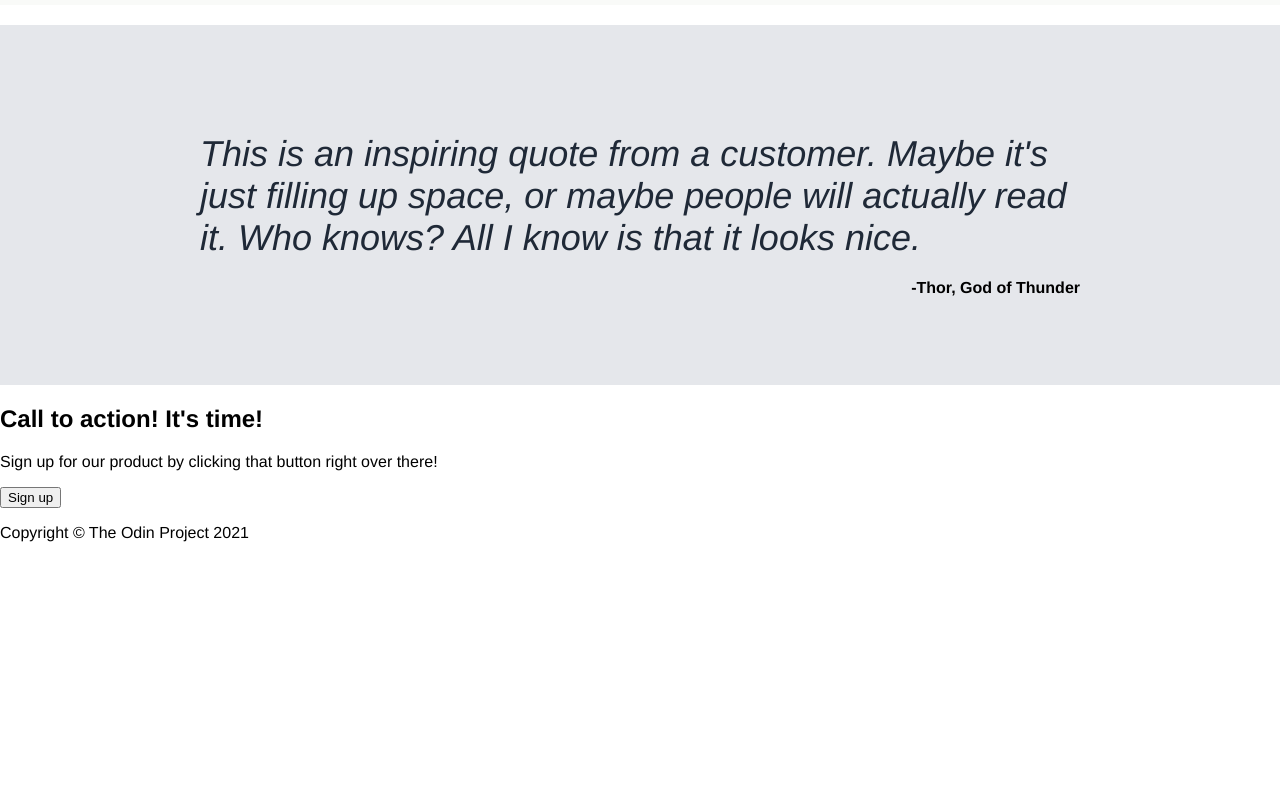
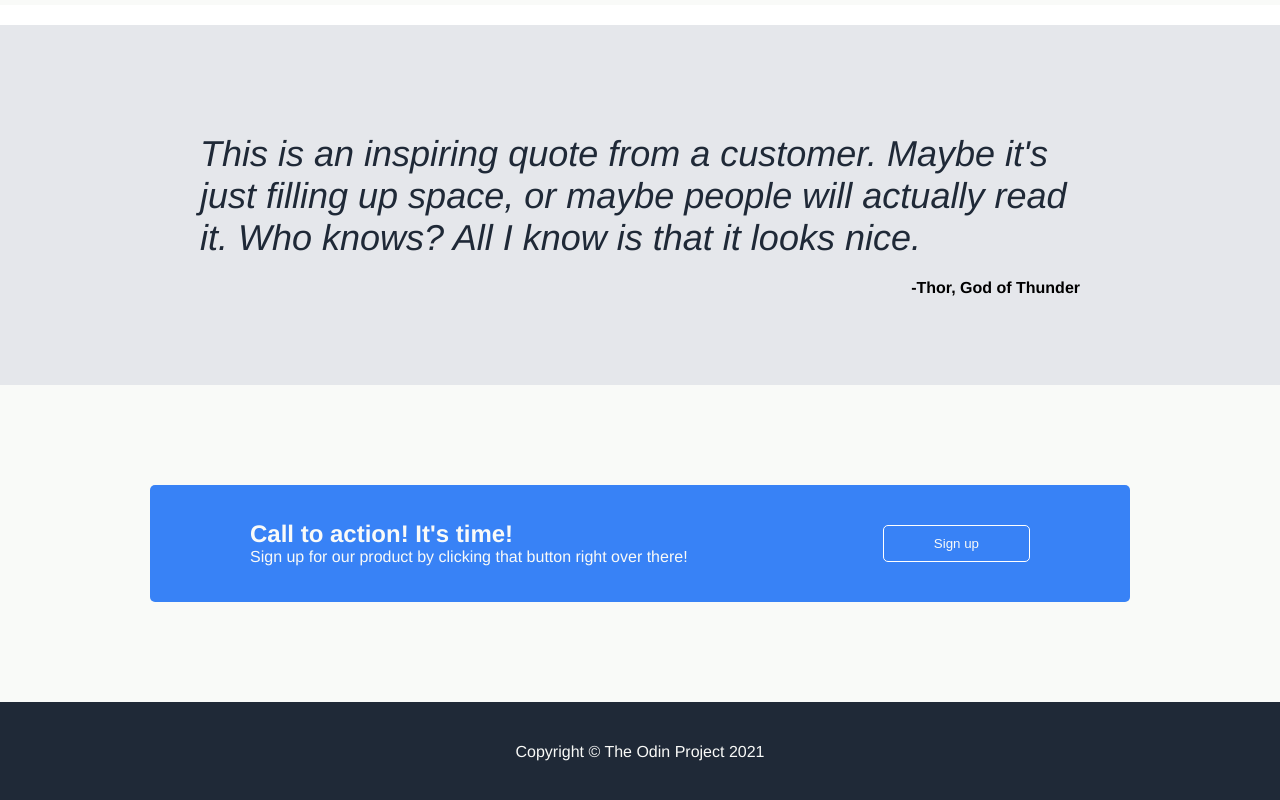
Before and after one commit to Sudeep-K/landing-page, a plain HTML site: page index.html in a window 1280 px wide. Shown: the part 922-1722 px from the top of the page. Before the commit the page ends 1480 px from the top, so only its background shows below. Drawn offline with Linux system fonts and the light colour scheme.

Commit message:
Adds subscription box and footer to the website, ready to roll

```diff
--- a/index.html
+++ b/index.html
@@ -69,20 +69,25 @@
         </div>
 
 
+<!-- subscription section -->
+        <div class="container">
+            <div class="subscription">
+                <div class="left-side">
+                    <div class="sub-title">Call to action! It's time!</div>
+                    <div class="sub-content">Sign up for our product by clicking that button right over there!</div>
+                </div>
 
-        <div class="subscription">
-            <div class="left-side">
-                <h2>Call to action! It's time!</h2>
-                <p>Sign up for our product by clicking that button right over there!</p>
-            </div>
-
-            <div class="right-button">
-                <button>Sign up</button>
+                <div class="right-button">
+                    <button>Sign up</button>
+                </div>
             </div>
         </div>
 
+
+<!-- footer section -->
         <div class="footer">
             <p>Copyright &copy; The Odin Project 2021</p>
         </div>
+
     </body>
 </html>
--- a/style.css
+++ b/style.css
@@ -152,3 +152,51 @@ body{
     display: flex;
     margin-left: auto;
 }
+
+/* subscription section */
+.container{
+    display: flex;
+    background: #f9faf8;
+    align-items: center;
+    padding: 100px 150px;
+}
+
+.subscription{
+    display: flex;
+    background: #3882f6;
+    border-radius: 5px;
+    padding: 35px 100px;
+    color: #f9faf8;
+    flex:1;
+}
+
+.sub-title{
+    margin-bottom: 0;
+    font-size: 24px;
+    font-weight: bold;
+}
+
+.right-button{
+    display: flex;
+    align-items: center;
+    margin-left: auto;
+}
+
+.right-button button{
+    background: #3882f6;
+    color: #f9faf8;
+    margin: 5px 0;
+    border: 0.5px solid white;
+    border-radius: 5px;
+    padding: 10px 50px;
+}
+
+/* footer section */
+.footer{
+    display: flex;
+    justify-content: center;
+    align-items: center;
+    background: #1f2937;
+    color: #f9faf8;
+    padding: 25px;
+}
```
